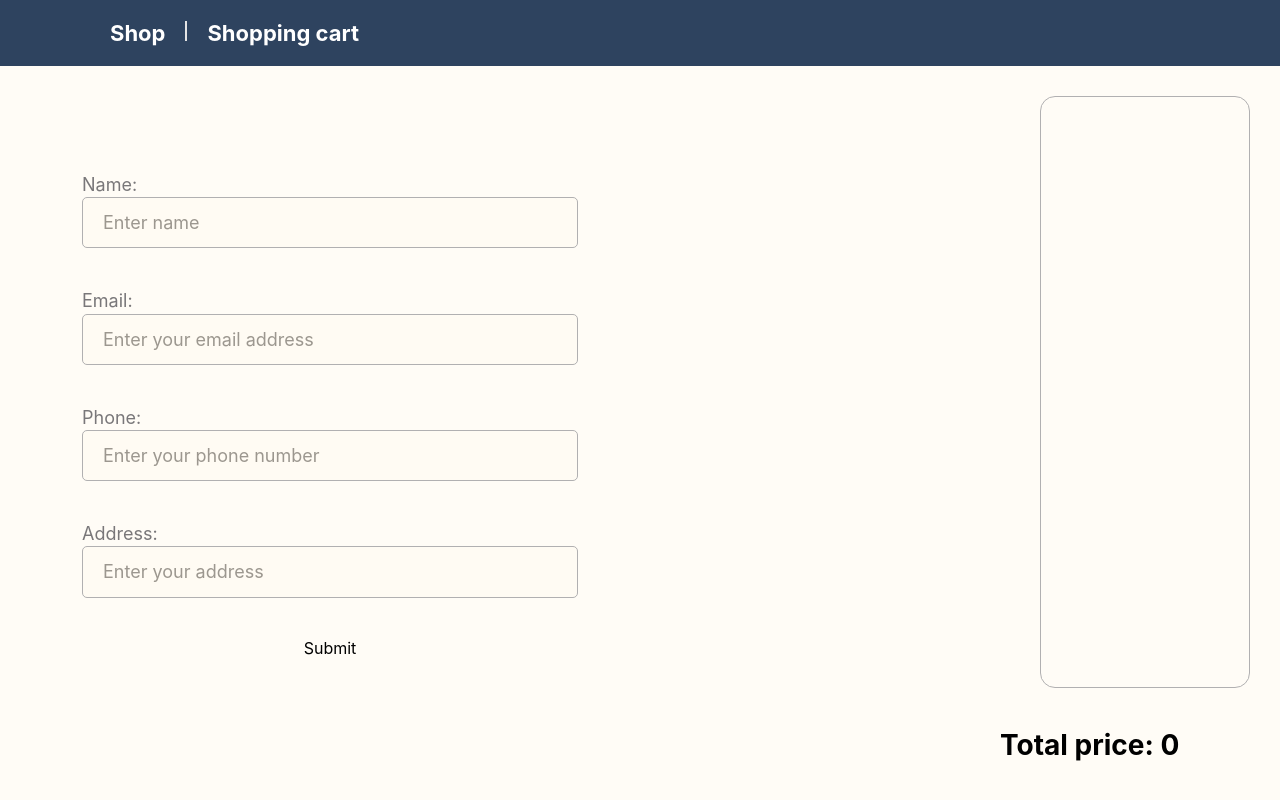
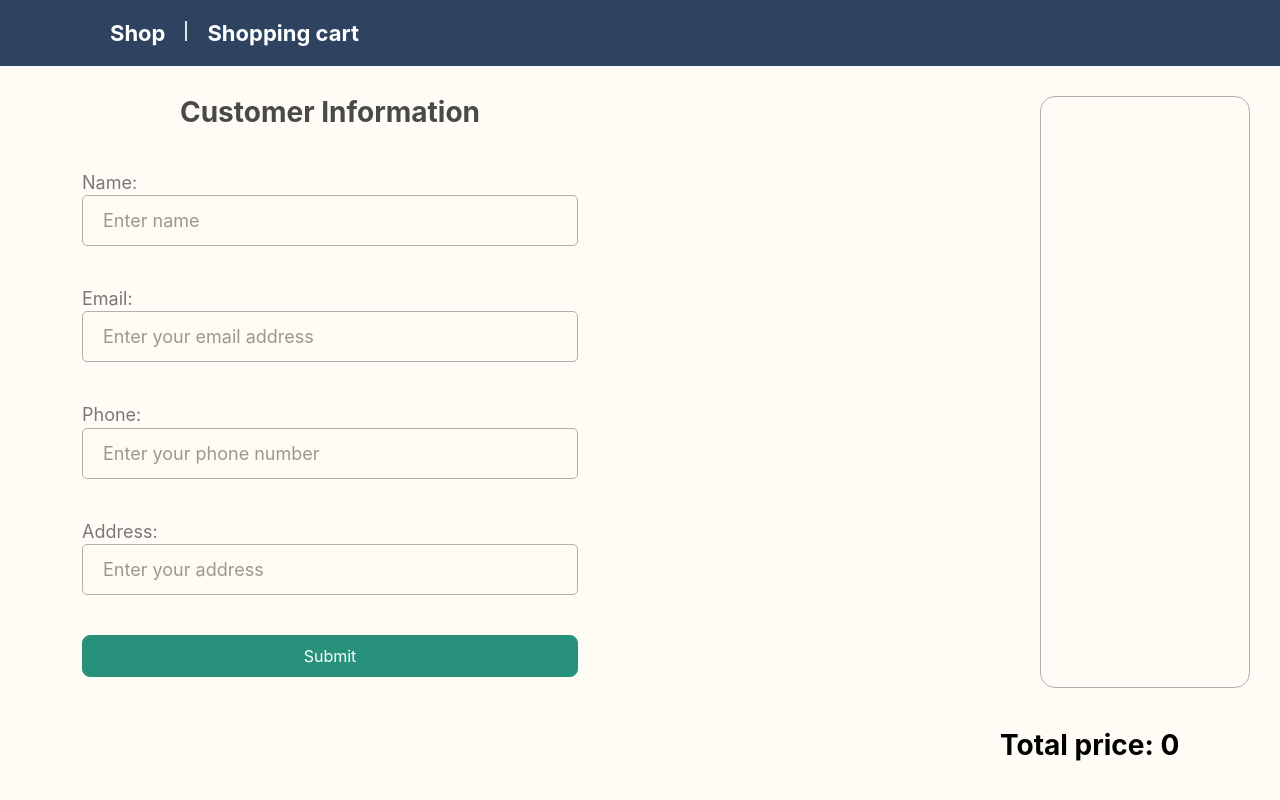
Before and after one commit to yulyaolshanska/medicine-delivery, a React (Create React App) app: page /shopping-card in a window 1280 px wide. Built offline with nearby package versions, Linux system fonts and the light colour scheme.

Commit message:
feat: ShoppingForm styles

```diff
--- a/src/components/shoppingForm/ShoppingForm.module.scss
+++ b/src/components/shoppingForm/ShoppingForm.module.scss
@@ -3,7 +3,7 @@
 
 .formContainer {
   width: 100%;
-  padding: 20px 16px 40px 16px;
+  padding: 0 16px 20px;
   margin-bottom: 40px;
 
   @media screen and (min-width: 376px) {
@@ -12,12 +12,11 @@
 
   @media screen and (min-width: 768px) {
     width: 524px;
-    padding: 76px 90px 20px;
+    padding: 0 20px 20px;
   }
 
   @media screen and (min-width: 1280px) {
     width: 600px;
-    padding: 76px 52px 20px;
   }
 }
 
@@ -40,17 +39,13 @@
   margin-bottom: 20px;
   text-align: center;
   color: $title-mob-menu;
-  font-size: $largeFontSize;
+  font-size: $normalFontSize;
   font-weight: 700;
   line-height: 1.2;
 
   @media screen and (min-width: 768px) {
     margin-bottom: 40px;
     font-size: $xlFontSize;
-  }
-
-  @media screen and (min-width: 1280px) {
-    font-size: $xxlFontSize;
   }
 }
 
@@ -75,7 +70,6 @@
   border-radius: 5px;
   border: 1px solid $input-border;
   background: $background-secondary;
-  color: $input-text;
   font-size: $smallFontSize;
   line-height: 1.4;
 
@@ -108,3 +102,12 @@
     font-size: $xsFontSize;
   }
 }
+
+.submitBtn {
+  background-color: #27917c;
+  background-image: none;
+  border: 1px solid #27917c;
+  border-radius: 8px;
+  color: #fff;
+  padding: 10px 20px;
+}
--- a/src/components/shoppingForm/ShoppingForm.tsx
+++ b/src/components/shoppingForm/ShoppingForm.tsx
@@ -24,7 +24,7 @@ const ShoppingForm: React.FC<ShoppingFormProps> = ({ handleSubmitOrder }) => {
     shouldUnregister: true,
   });
 
-  const handleAddMember = async (formData: FormData) => {
+  const handleSendOrder = async (formData: FormData) => {
     // try {
     //     const resp = await FetchService.fetchAddMember(formData);
     //     if (!resp?.ok) {
@@ -43,8 +43,9 @@ const ShoppingForm: React.FC<ShoppingFormProps> = ({ handleSubmitOrder }) => {
 
   return (
     <>
-      <div className={styles.formContainer} id="addMemberForm">
-        <form className={styles.form} onSubmit={handleSubmit(handleAddMember)}>
+      <div className={styles.formContainer}>
+        <h2 className={styles.formTitle}>Customer Information</h2>
+        <form className={styles.form} onSubmit={handleSubmit(handleSendOrder)}>
           <ul>
             <li className={styles.inputContainer}>
               <label className={styles.label} htmlFor="name">
@@ -132,16 +133,12 @@ const ShoppingForm: React.FC<ShoppingFormProps> = ({ handleSubmitOrder }) => {
                     value: true,
                     message: "Field is required",
                   },
-                  pattern: {
-                    value: emailRegexp,
-                    message: "Enter valid phone number",
-                  },
                   minLength: {
                     value: 5,
                     message: "Phone number too short",
                   },
                   maxLength: {
-                    value: 254,
+                    value: 15,
                     message: "Phone number too long",
                   },
                 })}
@@ -191,12 +188,7 @@ const ShoppingForm: React.FC<ShoppingFormProps> = ({ handleSubmitOrder }) => {
             </li>
           </ul>
 
-          <button
-            type={"submit"}
-            // variant={'formBtn'}
-
-            // isDisabled={!isValid}
-          >
+          <button className={styles.submitBtn} type={"submit"}>
             Submit
           </button>
         </form>
```
